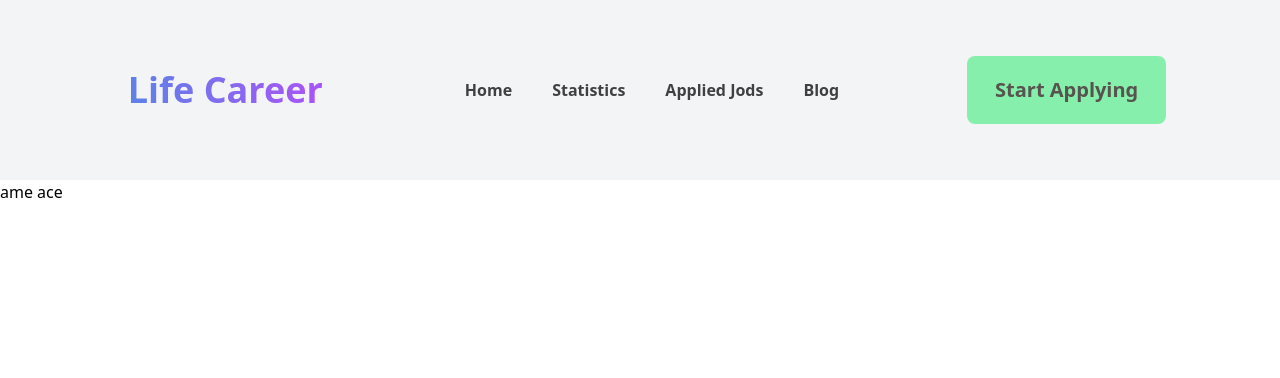
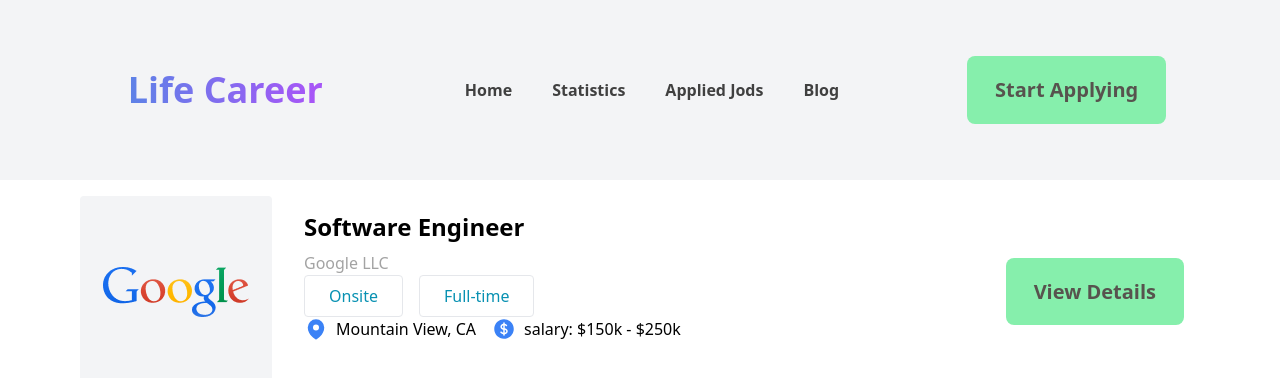
Before and after one commit to sagor369/job-application, a React (Vite) app: page /apply/1 in a window 1280 px wide. Shown: the top 378 px of the page. Built offline with nearby package versions, Linux system fonts and the light colour scheme.

Commit message:
apply cart added

```diff
--- a/src/component/ApplyJob.jsx
+++ b/src/component/ApplyJob.jsx
@@ -1,24 +1,68 @@
-import React, { useEffect, useState } from 'react';
-import { useLoaderData, useParams } from 'react-router-dom';
-import { addToDb, getJobData } from './fakedb';
+import React, { useEffect, useState } from "react";
+import { Link, useLoaderData, useParams } from "react-router-dom";
+import { addToDb, getJobData } from "./fakedb";
+import { CurrencyDollarIcon, MapPinIcon } from "@heroicons/react/24/solid";
 
 const ApplyJob = () => {
-    const applyeData = useLoaderData()
-    const {applyId} = useParams()
-    const [jobs , setJobs] = useState()
-    addToDb(applyId)
+  const applyeData = useLoaderData();
+  const { applyId } = useParams();
+  const [jobs, setJobs] = useState({});
 
-    useEffect(()=>{
-        const loadData = getJobData()
+  useEffect(() => {
+    const loadData = getJobData();
+    const findData = loadData.find((data) => data.id == applyId);
+    if (findData) {
+      console.log("ame ace");
+    } else {
+      const jobItem = applyeData.find((job) => job.id == applyId);
+      setJobs(jobItem);
+      addToDb(applyId);
+    }
+  }, []);
+  const { image, id, title, company, remoteOrOnsite, time, location, salary } =
+    jobs;
+  console.log(jobs);
 
-        console.log(loadData)
-    },[])
+  return (
+    <div className="mx-20">
+        <div className="md:flex gap-4 my-4">
+            <div className="w-48 h-48 bg-gray-100 rounded flex justify-center items-center">
+                <img className=" " src={image} alt="" />
+            </div>
 
-    return (
-        <div>
-            <h1>ame ace</h1>
-        </div>
-    );
+            <div className="md:flex justify-between px-4 flex-grow items-center">
+                <div>
+                    <h1 className="text-2xl font-bold mb-2 ">{title}</h1>
+                    <p className="text-neutral-400  ">{company}</p>
+                    <div className="flex gap-4">
+                    <p className="border py-2 rounded text-cyan-600 px-6">
+                        {" "}
+                        {remoteOrOnsite}{" "}
+                    </p>
+                    <p className="border py-2 rounded text-cyan-600 px-6">{time} </p>
+                    </div>
+                    <div className="flex gap-4 mb-8">
+                    <p className="flex gap-2">
+                        {" "}
+                        <MapPinIcon className="h-6 w-6 text-blue-500" />{" "}
+                        <span>{location}</span>{" "}
+                    </p>
+                    <p className="flex gap-2">
+                        {" "}
+                        <CurrencyDollarIcon className="h-6 w-6 text-blue-500" />{" "}
+                        <span>salary: {salary}</span>
+                    </p>
+                    </div>
+                </div>
+                    <div className="">
+                    <Link className="capitalize btn-primary py-2 " to={`/jobs/${id}`}>
+                        View details
+                    </Link>
+                    </div>
+            </div>
+      </div>
+    </div>
+  );
 };
 
 export default ApplyJob;
```
